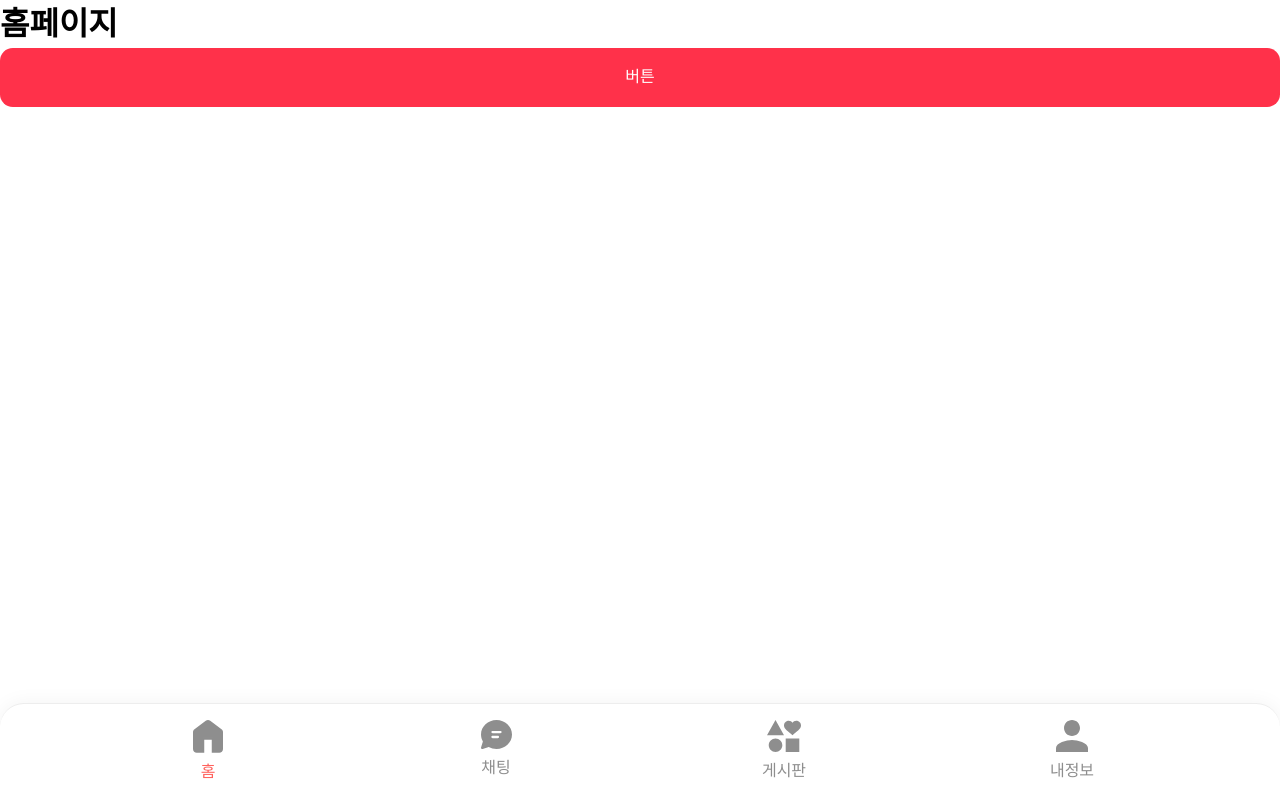
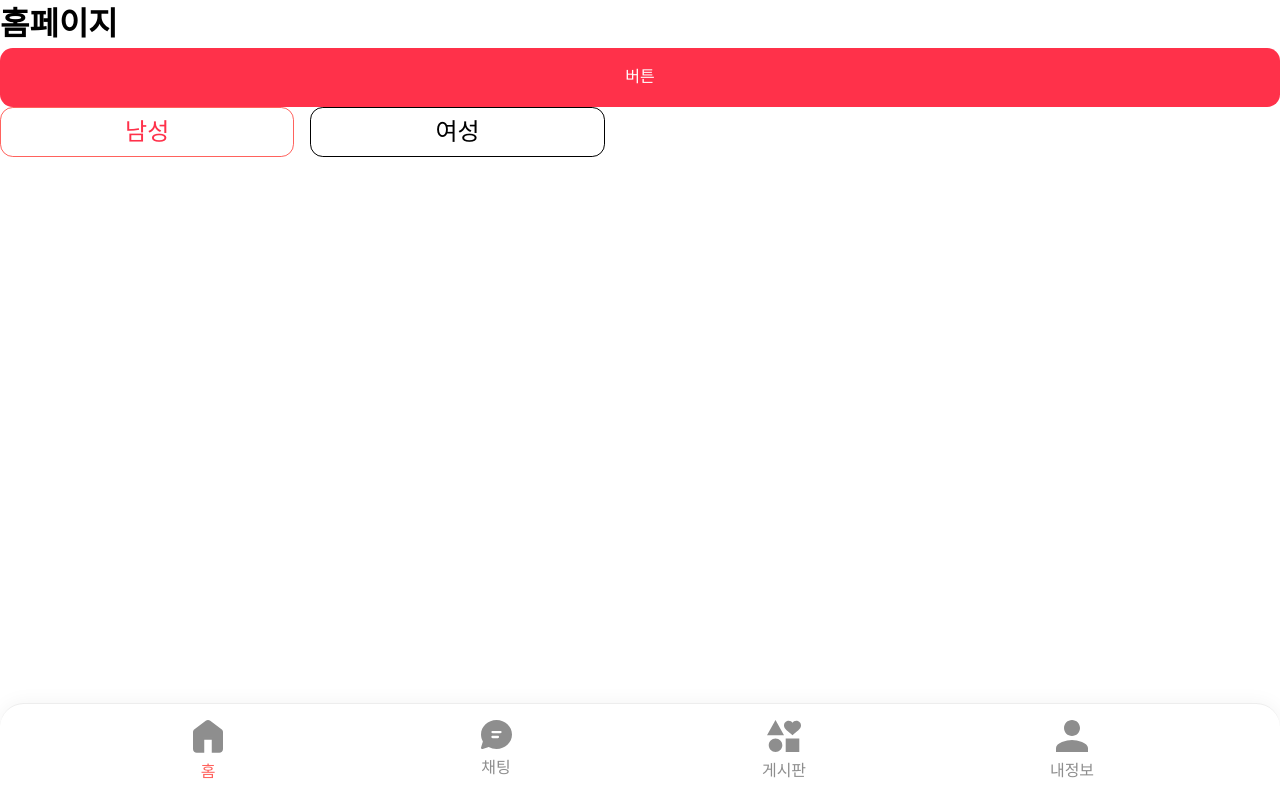
Before and after one commit to Parksolmi/seninanum-fe, a React (Create React App) app: page / in a window 1280 px wide. Built offline with nearby package versions, Linux system fonts and the light colour scheme.

Commit message:
feat: 토글 구현

```diff
--- a/src/components/common/Toggle.tsx
+++ /dev/null
@@ -1,6 +0,0 @@
-import styled from 'styled-components';
-
-const Toggle: React.FC = () => {
-  return <></>;
-};
-export default Toggle;
--- /dev/null
+++ b/src/components/signup/Toggle.tsx
@@ -0,0 +1,60 @@
+import styled from 'styled-components';
+import React, { useEffect, useState } from 'react';
+
+interface ToggleProps {
+  readonly options: string[];
+  setState: (value: string) => void;
+}
+
+const Toggle = ({ options, setState }: ToggleProps) => {
+  const [activeIndex, setActiveIndex] = useState<number>(0);
+
+  useEffect(() => {
+    setState(activeIndex === 1 ? 'F' : 'M');
+  }, [setState, activeIndex]);
+
+  return (
+    <>
+      <ToggleContainer>
+        {options.map((option, index) => (
+          <ToggleOption
+            key={index}
+            $isActive={index === activeIndex ? 1 : 0}
+            $option={option}
+            onClick={() => setActiveIndex(index)}
+          >
+            {option}
+          </ToggleOption>
+        ))}
+      </ToggleContainer>
+    </>
+  );
+};
+
+interface ToggleActive {
+  $isActive: number;
+  $option: string;
+}
+
+const ToggleContainer = styled.div`
+  display: flex;
+  gap: 1rem;
+`;
+
+const ToggleOption = styled.div<ToggleActive>`
+  display: flex;
+  justify-content: center;
+  align-items: center;
+  border: 1.5px solid #d9d9d9;
+  border-radius: 0.8rem;
+  width: 23%;
+  height: 50px;
+  padding: 10px 20px;
+  font-size: 1.5rem;
+  font-weight: 500;
+  border-color: ${({ $isActive }) => ($isActive ? '#FF625D' : 'black')};
+  color: ${({ $isActive }) => ($isActive ? 'var(--color-dong)' : 'black')};
+  transition: border-color 0.3s, color 0.3s;
+`;
+
+export default Toggle;
--- a/src/pages/home/HomeIndexPage.tsx
+++ b/src/pages/home/HomeIndexPage.tsx
@@ -1,10 +1,15 @@
+import { useState } from 'react';
 import Button from '../../components/common/Button';
+import Toggle from '../../components/signup/Toggle';
 
 const HomeIndexPage: React.FC = () => {
+  const [toggleState, setToggleState] = useState<string>('');
+
   return (
     <>
       <h1>홈페이지</h1>
       <Button type="dong">버튼</Button>
+      <Toggle options={['남성', '여성']} setState={setToggleState} />
     </>
   );
 };
```
